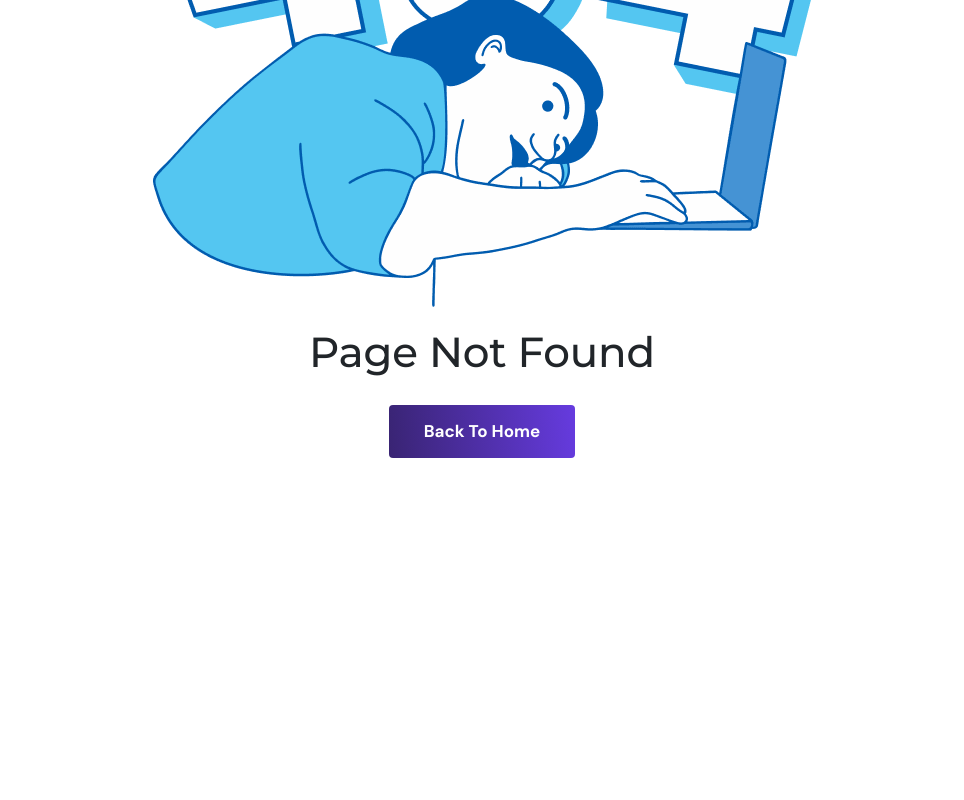
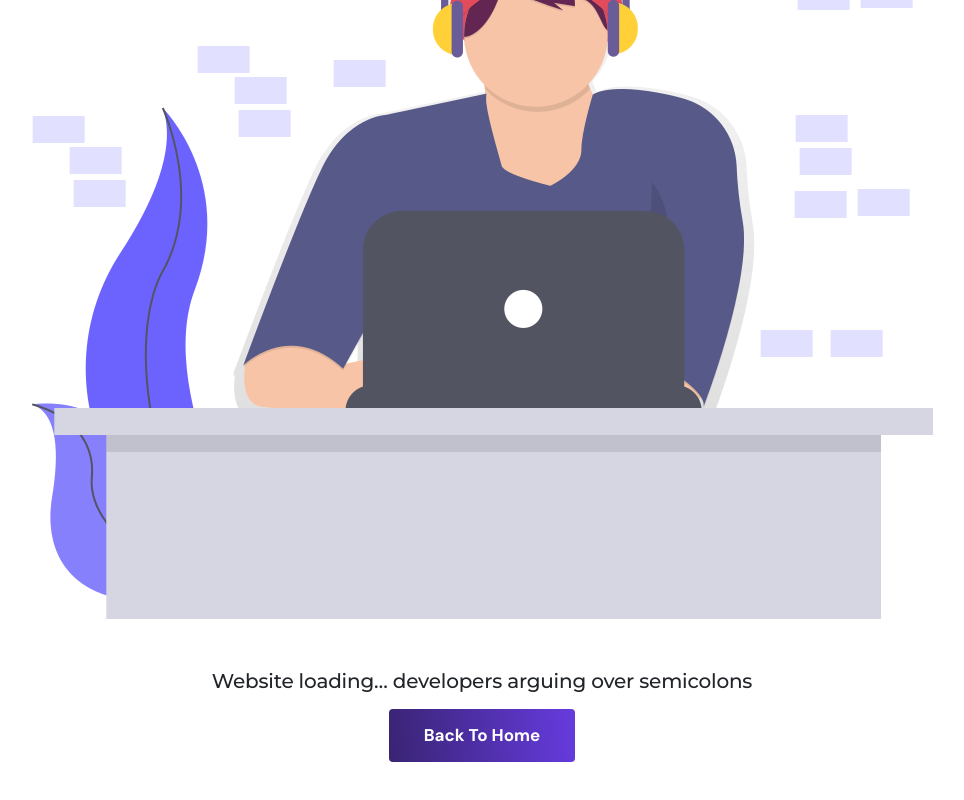
Before and after one commit to janarthanan-HTGE/HTGE-Repo, a React (Vite) app: page /about in a window 1280 px wide. Before the commit this address had no page. Shown: the part 358-1158 px from the top of the page, without its empty margins (158-1122 px from the left). Before the commit the page ends 864 px from the top, so only its background shows below. Built offline with nearby package versions, Linux system fonts and the light colour scheme.

Commit message:
completed home

```diff
--- a/src/components/Pages/Error.jsx
+++ b/src/components/Pages/Error.jsx
@@ -1,14 +1,17 @@
 import {Link} from 'react-router-dom';
+import NavBar from '../layout/Header';
 
 const ErrorPage = () => {
     return(
+    <>
+      <NavBar/>
       <section className="error-section mb-5 mt-5 fix">
         <div className="container">
-        <div className="error-content text-center">
-          <img src="assets/img/404.png" alt="" />
-          <h3 className="fade-up">
-            Page Not Found
-          </h3>
+          <div className="error-content text-center text-error">
+            <img src="/public/assets/img/coding.png" alt="coding" />
+            <h5 className="fade-up text-error">
+              Website loading… developers arguing over semicolons
+            </h5>
             <Link
               to="/"
               className="theme-btn black-btn mt-2 fade-up"
@@ -18,6 +21,7 @@ const ErrorPage = () => {
           </div>
         </div>
       </section>
+    </>
 
     )
 }
```
Also changed, not shown: public/assets/img/coding.png (added), src/index.css. Lines whose indentation alone changed are shown as unchanged.
